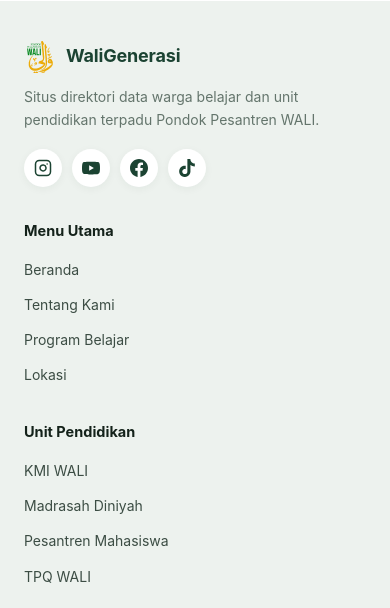
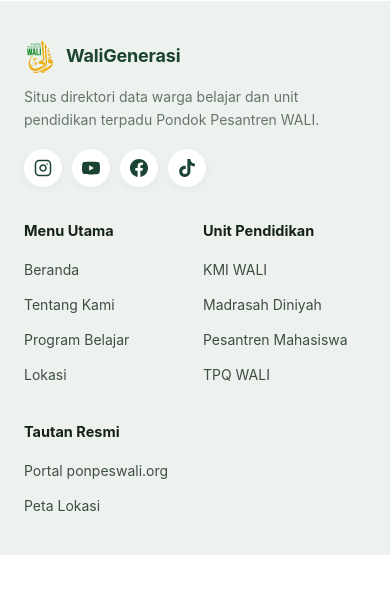
Before and after one commit to Azyska/waligenerasi, a PHP site: page / in a window 390 px wide. Shown: the part 5892-6500 px from the top of the page. After the commit the page ends 6447 px from the top, so only its background shows below. Run offline with PHP 8.4, Linux system fonts and the light colour scheme; data that the repository does not hold is empty; a stand-in replaces the project's code that opens the database connection; some libraries are stand-ins or nearby versions; some web fonts are replaced.

Commit message:
fix:footer vertikal di mobile menumpuk

```diff
--- a/assets/css/style.css
+++ b/assets/css/style.css
@@ -857,8 +857,10 @@ p {
     gap: 32px;
   }
 
-  .site-footer__nav-grid {
-    flex-direction: column;
-    gap: 24px;
+.site-footer__nav-grid {
+    display: grid;
+    grid-template-columns: repeat(2, 1fr);
+    gap: 24px 16px;
+    width: 100%;
   }
 }
```
